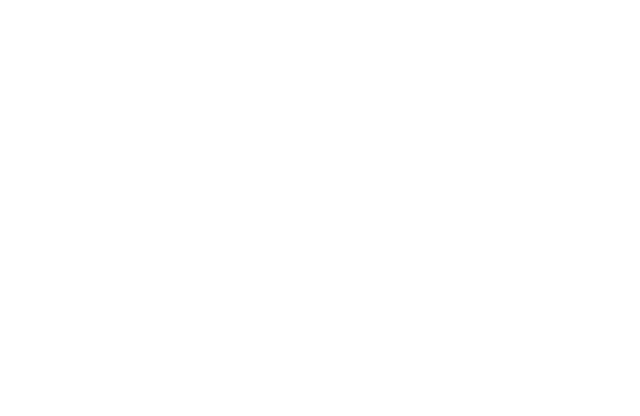
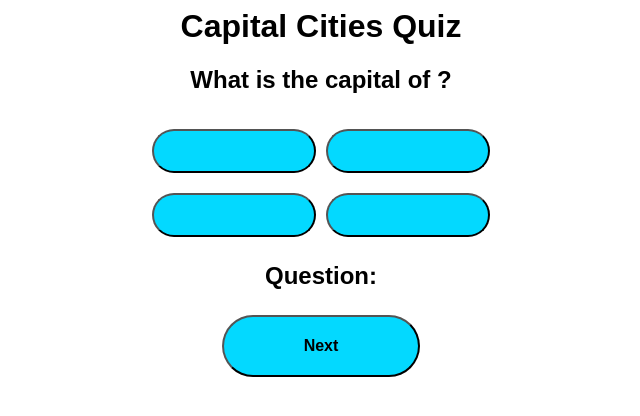
Before and after one commit to Ruxraccoon/Quiz, a plain HTML site: page Score.html in a window 1280 px wide. Shown: the whole page, without its empty margins (319-959 px from the left). Drawn offline with Linux system fonts and the light colour scheme.

Commit message:
Layout Edits and IDs added

```diff
--- a/Quiz.html
+++ b/Quiz.html
@@ -1,11 +1,32 @@
 <html>
     <head>
-        <title >Capital Cities Quiz </title >
+        <link rel ="stylesheet" href ="QuizMain.css" type ="text/css"/>
+        <title >
+            Capital Cities Quiz
+        </title >
     </head>
+
     <body>
         <h1> Capital Cities Quiz </h1>
+
         <h2> Select your mode : </h2>
-        <button type="button">Score</button>
-        <button type="button2">Speed</button>
+
+        <div class="container">
+            <button class="button"
+            id="score"
+            onclick="window.location.href='/set08101/Score.html'">
+                Score
+            </button>
+
+            <button class="button"
+            id="speed"
+            onclick="window.location.href='/set08101/Speed.html'"
+            >
+                Speed
+            </button>
+
+        </div>
+
     </body>
+
 </html>
--- a/QuizMain.css
+++ b/QuizMain.css
@@ -0,0 +1,31 @@
+h1 {color:black;
+    font-family: Arial, Helvetica, sans-serif;
+    text-align: center;
+}
+
+h2 {
+    color:black;
+    font-family: Arial, Helvetica, sans-serif;
+    text-align: center;
+}
+
+.container{
+    text-align: center;
+    padding: 40px;
+}
+
+.button{
+    background-color: #03d9ff;
+    border: 5;
+    color: black;
+    padding: 20px 80px;
+    font-family: Arial, Helvetica, sans-serif;
+    text-align: center;
+    text-decoration: none;
+    font-weight: 800;
+    display: inline-block;
+    font-size: 16px;
+    margin: 5px;
+    cursor: pointer;
+    border-radius: 40px;
+}
--- a/QuizScore.css
+++ b/QuizScore.css
@@ -0,0 +1,36 @@
+h1 {color:black;
+    font-family: Arial, Helvetica, sans-serif;
+    text-align: center;
+}
+
+h2 {
+    color:black;
+    font-family: Arial, Helvetica, sans-serif;
+    text-align: center;
+}
+
+.btnContainer1{
+    text-align: center;
+    padding: 10px;
+}
+
+.btnContainer2{
+    text-align: center;
+    padding: 0px;
+}
+
+.button{
+    background-color: #03d9ff;
+    border: 5;
+    color: black;
+    padding: 20px 80px;
+    font-family: Arial, Helvetica, sans-serif;
+    text-align: center;
+    text-decoration: none;
+    font-weight: 800;
+    display: inline-block;
+    font-size: 16px;
+    margin: 5px;
+    cursor: pointer;
+    border-radius: 40px;
+}
--- a/Score.html
+++ b/Score.html
@@ -0,0 +1,36 @@
+<html>
+    <head>
+        <link rel ="stylesheet" href ="QuizScore.css" type ="text/css"/>
+        <script src="ScoreCode.js"></script>
+        <title >Capital Cities Quiz </title >
+    </head>
+
+    <body>
+        <h1> Capital Cities Quiz </h1>
+
+        <h2 id="question"> What is the capital of ? </h2>
+
+        <div class="btnContainer1">
+            <button class="button" id="ans1">
+
+            <button class="button" id="ans2">
+
+        </div>
+
+        <div class="btnContainer2">
+            <button class="button" id="ans3">
+
+            <button class="button" id="ans4">
+
+        </div>
+
+        <h2>Question:</h2>
+
+        <div class="btnContainer2">
+            <button class="button" id="next">
+            Next
+        </div>
+
+    </body>
+
+</html>
```
